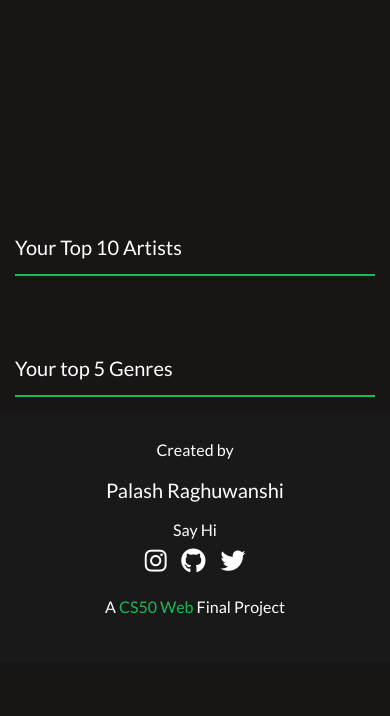
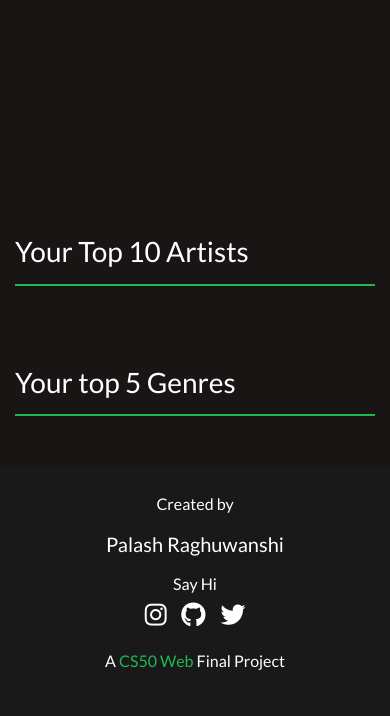
Before and after one commit to raghupalash/playlistd, a Django app: template app/templates/app/index.html in a window 390 px wide. Shown: the part 636-1352 px from the top of the page. Before the commit the page ends 1252 px from the top, so only its background shows below. Run offline with Django 3.2, Linux system fonts and the light colour scheme; the template is opened without the code that fills it, so the values that code supplies are empty; some libraries are stand-ins or nearby versions.

Commit message:
Change sizes of headings on index page

```diff
--- a/app/static/app/styles.css
+++ b/app/static/app/styles.css
@@ -220,6 +220,7 @@ input:focus, textarea:focus, select:focus{
 
 .best-singles .header {
     font-size: 35px;
+    font-weight: 700;
 }
 
 .top5s .img {
@@ -229,7 +230,7 @@ input:focus, textarea:focus, select:focus{
 
 @media only screen and (max-width: 450px) {
     .best-singles .header {
-        font-size: 25px;
+        font-size: 30px;
     }
 }
 
@@ -244,8 +245,16 @@ input:focus, textarea:focus, select:focus{
     max-width: 100%;
 }
 
-.top5s .h4 {
+.top5s .heading {
     margin-top: 50px;
+}
+
+.your_taste .spotify-btn {
+    margin-top: 10px;
+}
+
+.your_taste {
+    margin-bottom: 50px;
 }
 
 @media only screen and (max-width: 768px) {
@@ -258,9 +267,6 @@ input:focus, textarea:focus, select:focus{
     }
     #body .card {
         height: inherit;
-    }
-    .top5s .h4 {
-        font-size: 20px;
     }
 }
 
--- a/app/templates/app/index.html
+++ b/app/templates/app/index.html
@@ -52,7 +52,7 @@
         {% endfor %}
         {% for tracks, header, type in top5s %}
             <div class="top5s">
-                <p class="h4 heading">{{ header }}</p>
+                <p class="h3 heading">{{ header }}</p>
                 <table class="table table-borderless">
                     <tbody>
                     {% for track in tracks %}
@@ -85,7 +85,7 @@
             </button>
         {% endfor %}
         <div class="top-artists top5s">
-            <p class="h4 heading">Your Top 10 Artists</p>
+            <p class="h3 heading">Your Top 10 Artists</p>
             <table class="table table-borderless">
                 <tbody>
                 {% for artist in top_artists %}
@@ -111,7 +111,7 @@
            </table>
         </div>
         <div class="top5s">
-            <p class="h4 heading">Your top 5 Genres</p>
+            <p class="h3 heading">Your top 5 Genres</p>
             {% for genre in genres %}
                 <h2 style="font-weight: 900">{{ genre }}</h2>
             {% endfor %}
```
